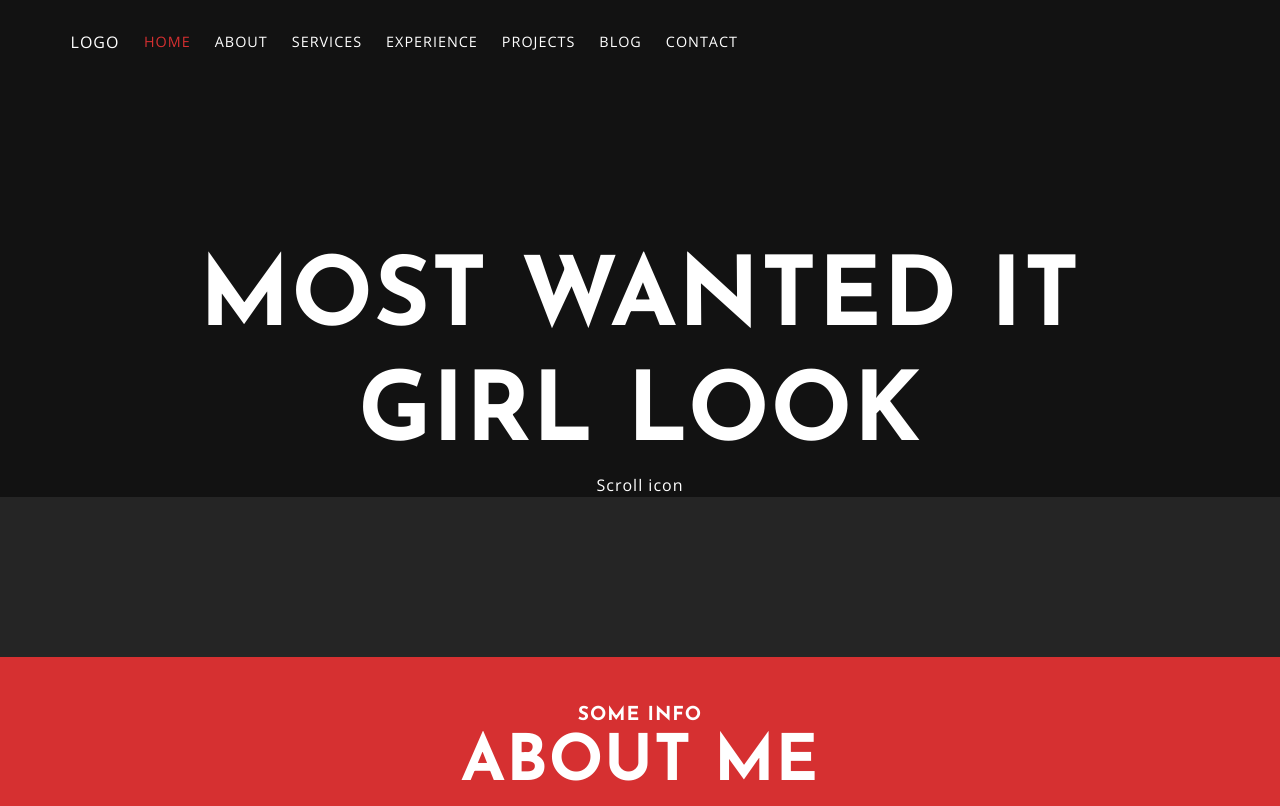
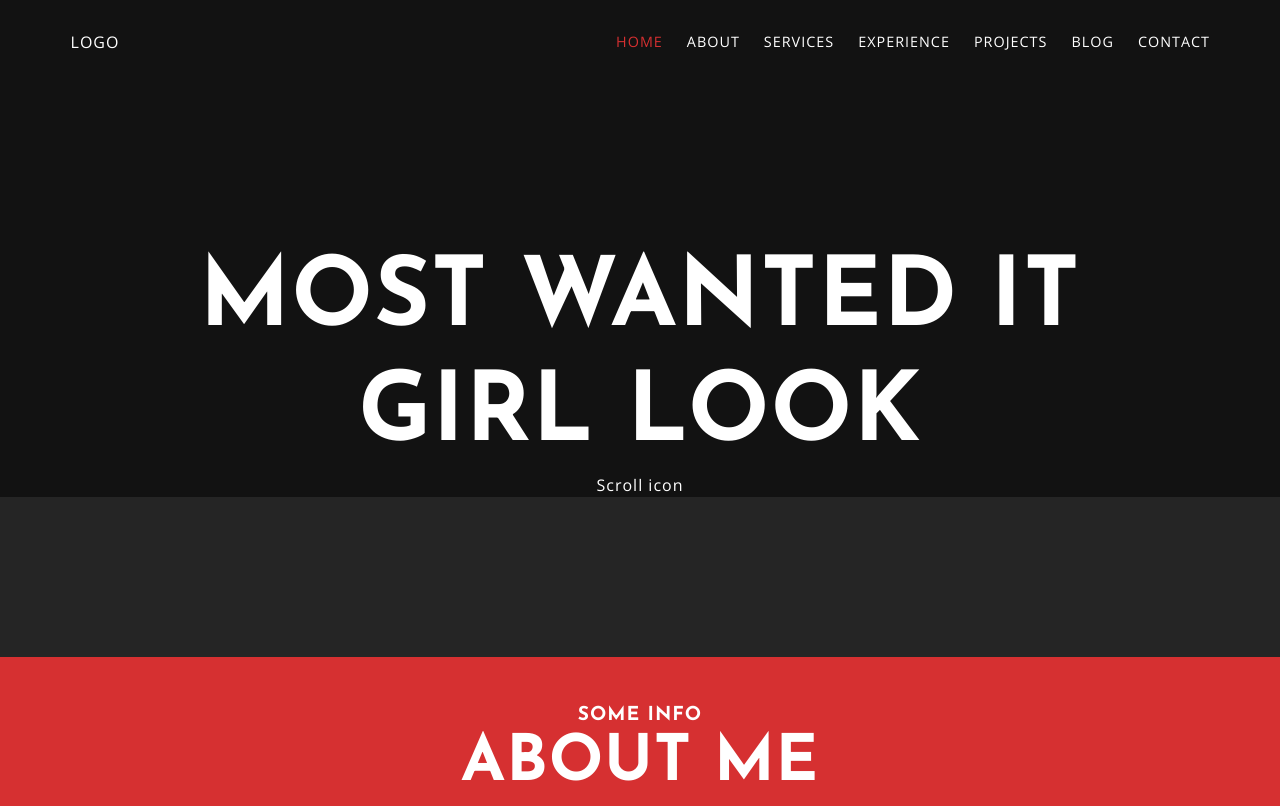
Before and after one commit to AvniSen/homepage2, a website: page index.html in a window 1280 px wide. Shown: the top 806 px of the page. Drawn offline with nearby package versions, Linux system fonts and the light colour scheme.

Commit message:
Bug fix Header

```diff
--- a/scss/global/header.scss
+++ b/scss/global/header.scss
@@ -59,7 +59,7 @@ $Header-height: 68px;
       position: static;
       opacity: 1;
       transition: 0s;
-      // margin-left: auto;
+      margin-left: auto;
       padding: 0;
       background: transparent;
     }
```
Also changed, not shown: css/main.css.
